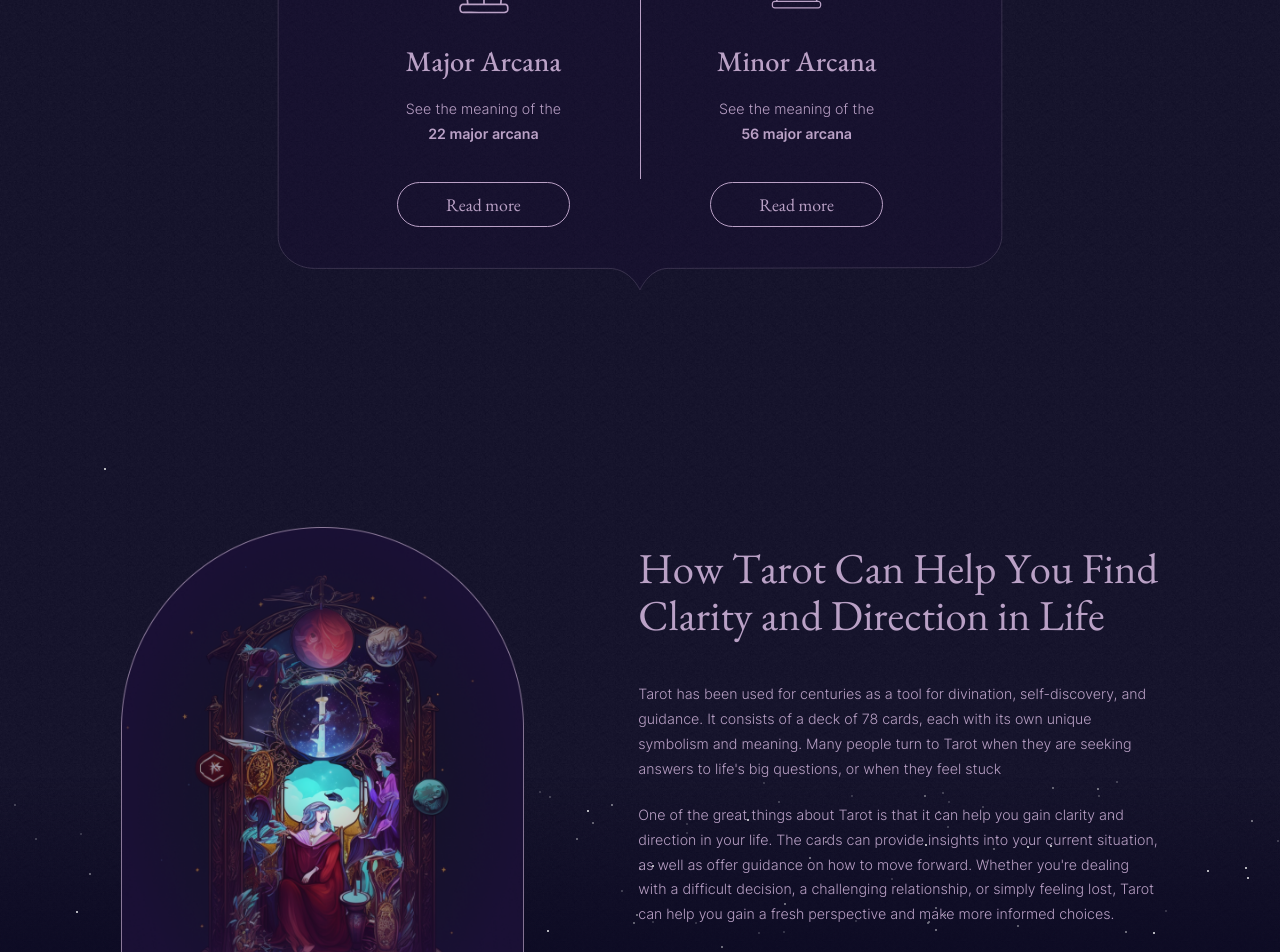
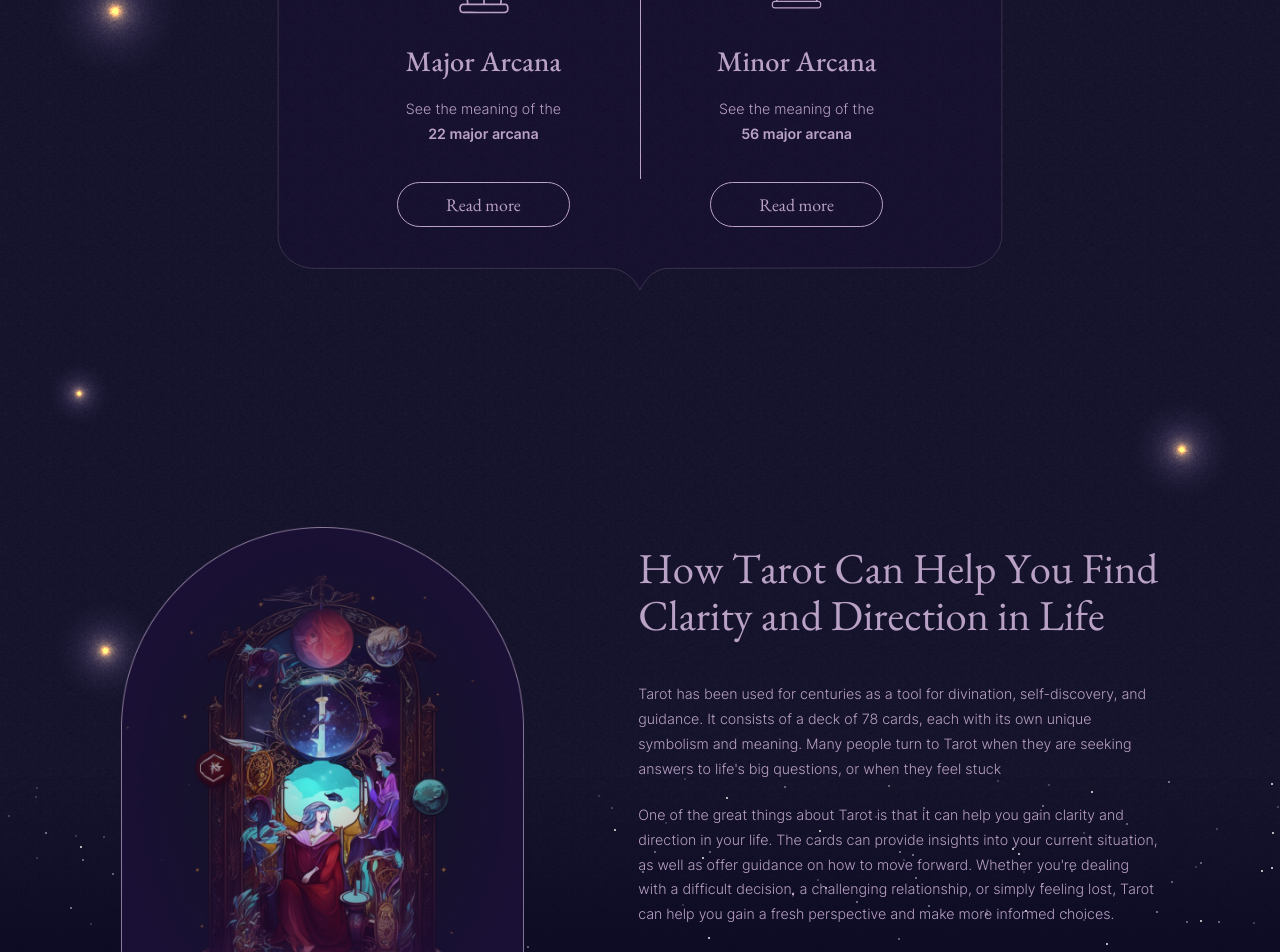
Before and after one commit to presto-agency/Mistique, a Next.js app: page / in a window 1280 px wide. Shown: the part 1848-2800 px from the top of the page. Built offline with nearby package versions, Linux system fonts and the light colour scheme; a web font is replaced by a local one.

Commit message:
feat: add stars to bottom

```diff
--- a/src/components/Direction/Direction.tsx
+++ b/src/components/Direction/Direction.tsx
@@ -12,6 +12,8 @@ const Direction = ({y}: y) => {
   return (
     <section className={styles.direction}>
       <GlowingStars/>
+      <img src="/images/home/stars-4.svg" alt="stars" className={styles.direction__stars}/>
+
       <div className="container">
         <motion.div className={styles.direction__content}
                     style={{y}}
--- a/src/components/Direction/direction.module.scss
+++ b/src/components/Direction/direction.module.scss
@@ -12,6 +12,16 @@
     width: 100%;
     height: 100%;
     background: linear-gradient(0deg, rgba(255, 255, 255, 0) 0%, rgba(10, 8, 33, 1) 50%, rgba(255, 255, 255, 0) 100%);
+  }
+
+  &__stars {
+    position: absolute;
+    top: -20rem;
+    left: 50%;
+    transform: translateX(-50%);
+    width: 131.9rem;
+    height: 66rem;
+    mix-blend-mode: color-dodge;
   }
 
   &__content {
@@ -70,6 +80,10 @@
   .direction {
     margin: 16rem 0 15rem;
 
+    &__stars {
+      display: none;
+    }
+
     &__content {
       flex-direction: column;
       justify-content: initial;
--- a/src/components/Discover/Discover.tsx
+++ b/src/components/Discover/Discover.tsx
@@ -9,11 +9,12 @@ interface y {
 
 const Discover = ({y}:y) => {
   return (
-    <motion.section className={styles.discover}
-                    style={{y}}
-    >
+    <section className={styles.discover}>
       <div className="container">
-        <div className={styles.discover__content}>
+        <img src="/images/home/stars-3.svg" alt="stars" className={styles.discover__stars}/>
+        <motion.div className={styles.discover__content}
+             style={{y}}
+        >
           <p>
             <small>
               Mystique Tarot
@@ -48,9 +49,9 @@ const Discover = ({y}:y) => {
               <Button className={"button button-light"} title={"Read more"}/>
             </li>
           </ul>
-        </div>
+        </motion.div>
       </div>
-    </motion.section>
+    </section>
   );
 };
 
--- a/src/components/Discover/discover.module.scss
+++ b/src/components/Discover/discover.module.scss
@@ -1,7 +1,18 @@
 @import "../../styles/variables.scss";
 
 .discover {
+  position: relative;
   margin: 17.5rem 0;
+
+  &__stars {
+    position: absolute;
+    top: 0;
+    left: 50%;
+    transform: translateX(-50%);
+    width: 133.6rem;
+    height: 62.8rem;
+    mix-blend-mode: color-dodge;
+  }
 
   &__content {
     position: relative;
@@ -94,6 +105,10 @@
   .discover {
     margin: 17rem 0 16rem;
 
+    &__stars {
+      display: none;
+    }
+
     &__content {
       padding: 8rem 5.5rem;
 
```
Also changed, not shown: public/images/home/stars-4.svg (added).
